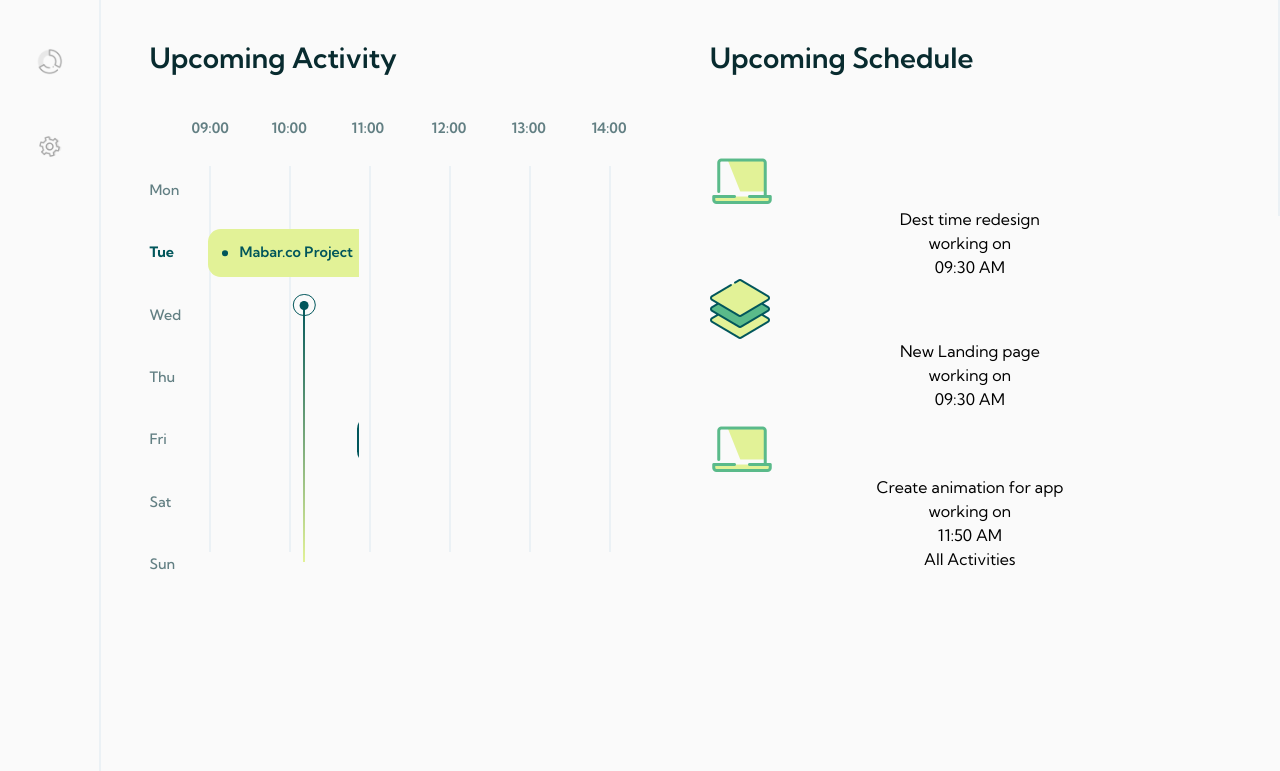
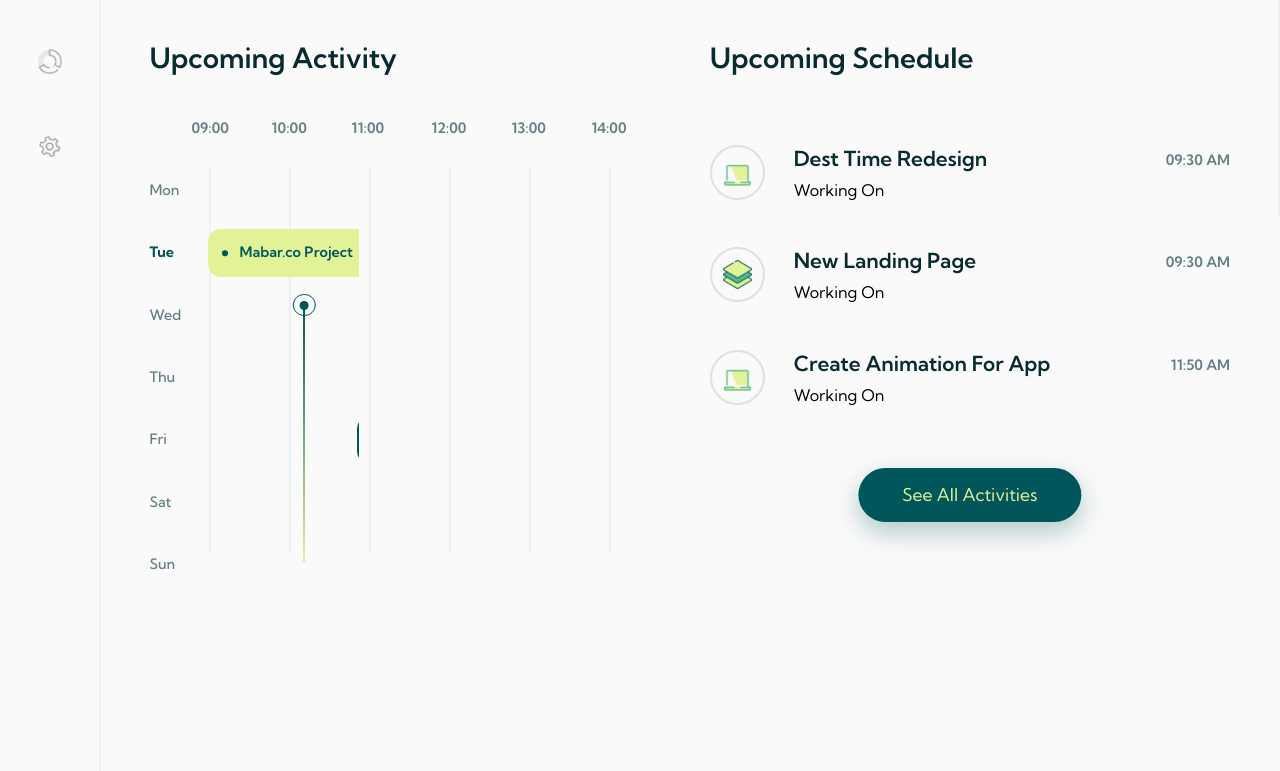
Before and after one commit to debowale1/dashboard-ui, a website built with Vite: page index.html in a window 1280 px wide. Shown: the part 584-1355 px from the top of the page. Built offline with nearby package versions, Linux system fonts and the light colour scheme.

Commit message:
upcomming schedule styling

```diff
--- a/css/main.scss
+++ b/css/main.scss
@@ -631,7 +631,7 @@ body {
         }
 
         .upcoming-schedule {
-          text-align: center;
+          // text-align: center;
           position: relative;
 
           .h-title {
@@ -642,22 +642,60 @@ body {
             margin-top: 4em;
 
             .schedule {
-              icon {
+              @include setFlex(flex-start, center, initial);
+              position: relative;
+              margin-bottom: 2.7em;
+              .icon {
+                border: 2px solid $darker-grey;
+                display: inline-block;
+                border-radius: 50%;
+                padding: 0.7em;
+
                 img {
+                  height: 1.8em;
                 }
               }
             }
 
             .details {
+              text-transform: capitalize;
+              margin-left: 1.8em;
               .title {
+                font-size: 1.3em;
+                font-weight: 600;
+                color: $secondary-text;
+                margin-bottom: 0.2em;
               }
 
               .status {
+                font-weight: 500;
+                color: $primary-text;
               }
             }
 
             .time {
+              position: absolute;
+              right: 0;
+              top: 0.5em;
+              font-size: 0.9em;
+              font-weight: 600;
+              color: $primary-text;
             }
+          }
+
+          .all-activity-btn {
+            display: inline-block;
+            background-color: $dark-blue;
+            color: $light-green;
+            font-size: 1.1em;
+            padding: 0.8em 2.5em;
+            border-radius: 50px;
+            position: absolute;
+            left: 50%;
+            transform: translate(-50%, 0);
+            box-shadow: 0 10px 26px rgb(1 86 91 / 30%);
+            margin-top: 1em;
+            text-transform: capitalize;
           }
         }
       }
--- a/index.html
+++ b/index.html
@@ -379,8 +379,8 @@
 
                                             </div>
 
-                                            <a href="#" class="all-activity-btn">All Activities</a>
                                         </div>
+                                        <a href="#" class="all-activity-btn">See All Activities</a>
                                     </div>
                                 </div>
                             </div>
```
Also changed, not shown: css/main.css, 1 other file.
